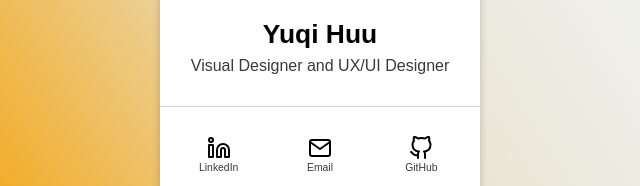
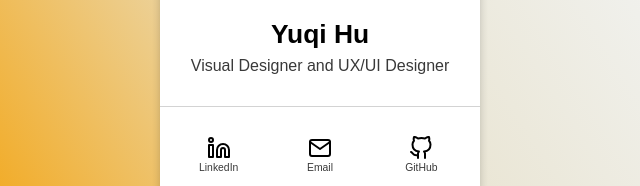
Before and after one commit to Yukiiqi/yukiiqi.github.io, a plain HTML site: page src/index.html in a window 1280 px wide. Shown: the part 390-576 px from the top of the page, 320-960 px from the left. Drawn offline with Linux system fonts and the light colour scheme.

Commit message:
update cd

```diff
--- a/src/index.html
+++ b/src/index.html
@@ -33,7 +33,7 @@
         />
       </header>
       <section>
-        <h1>Yuqi Huu</h1>
+        <h1>Yuqi Hu</h1>
         <p class="location">Visual Designer and UX/UI Designer</p>
       </section>
       <footer>
```
Also changed, not shown: 1 other file.
